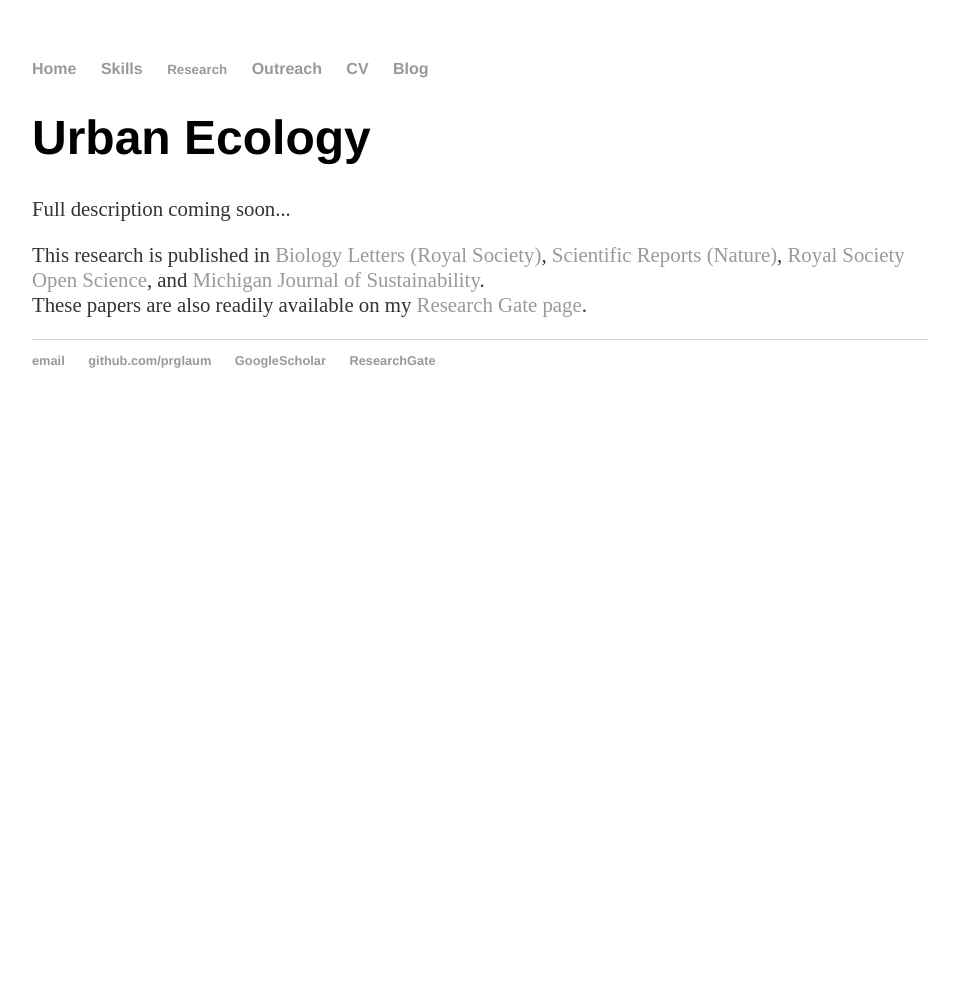
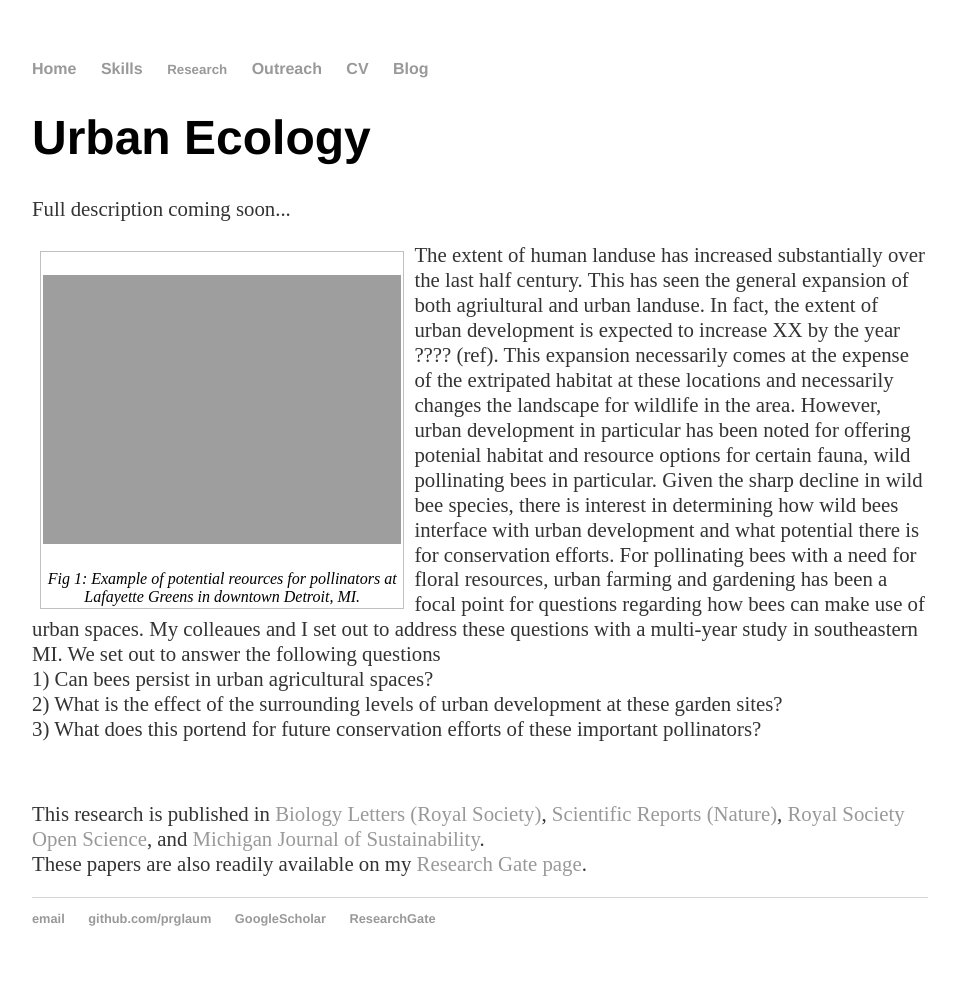
Before and after one commit to prglaum/prglaum.github.io, a Jekyll site: the page built from research/urbaneco/index.html, in a window 1280 px wide. Shown: the whole page, without its empty margins (160-1119 px from the left). Built offline with Jekyll 4.4.1, drawn with Linux system fonts in a browser that asks for light colours; before the commit the page ends 900 px from its top, so only the background shows below that.

Commit message:
Update index.html

```diff
--- a/research/urbaneco/index.html
+++ b/research/urbaneco/index.html
@@ -7,6 +7,23 @@ title: Urban Ecology
 	<p>Full description coming soon... </p>
 </div><!-- /.blurb -->
 
+<figure40 class="float-img-left">
+		<p><img class=scaled src="{{site.url}}/docs/assets/images/Layefette Greens-Detroit.JPG" alt="layefatteGreens">
+		<figcaption>Fig 1: Example of potential reources for pollinators at Lafayette Greens in downtown Detroit, MI.</figcaption>
+</figure40>
+<p>The extent of human landuse has increased substantially over the last half century. This has seen the general expansion of both agriultural and urban landuse.
+	In fact, the extent of urban development is expected to increase XX by the year ???? (ref). This expansion necessarily comes at the expense of the extripated
+	habitat at these locations and necessarily changes the landscape for wildlife in the area. However, urban development in particular has been noted for offering
+	potenial habitat and resource options for certain fauna, wild pollinating bees in particular. Given the sharp decline in wild bee species, there is interest in
+	determining how wild bees interface with urban development and what potential there is for conservation efforts. For pollinating bees with a need for floral resources,
+	urban farming and gardening has been a focal point for questions regarding how bees can make use of urban spaces. My colleaues and I set out to address these questions
+	with a multi-year study in southeastern MI. We set out to answer the following questions
+	<br> 1) Can bees persist in urban agricultural spaces?
+	<br> 2) What is the effect of the surrounding levels of urban development at these garden sites?
+	<br> 3) What does this portend for future conservation efforts of these important pollinators?
+</p>
+<br style="clear:left">
+
 <p> This research is published in <a href="https://royalsocietypublishing.org/doi/full/10.1098/rsbl.2019.0574">Biology Letters (Royal Society)</a>,
 	<a href="https://www.nature.com/articles/s41598-019-39601-8">Scientific Reports (Nature)</a>,
 	<a href="https://royalsocietypublishing.org/doi/full/10.1098/rsos.170156">Royal Society Open Science</a>, and
```
